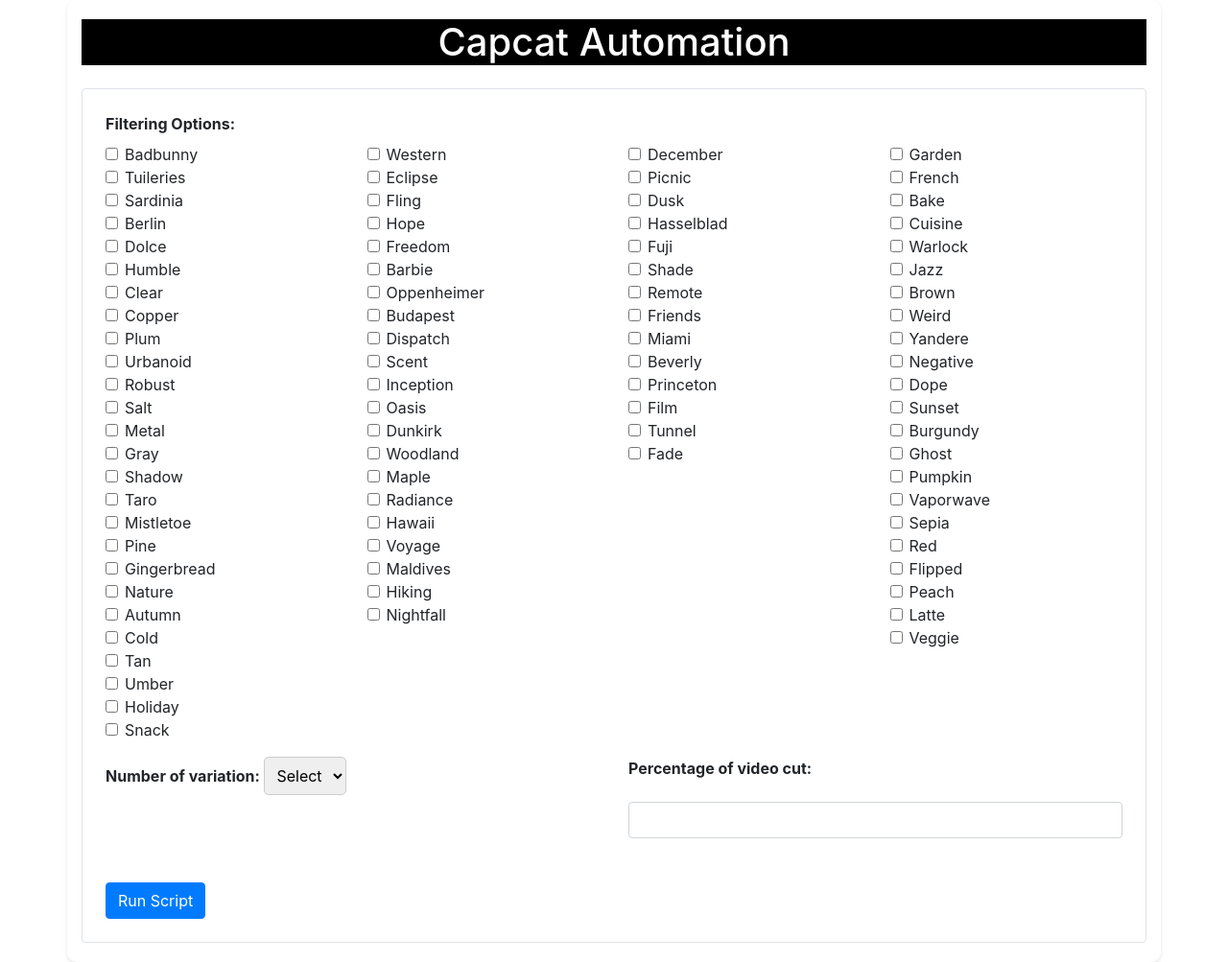
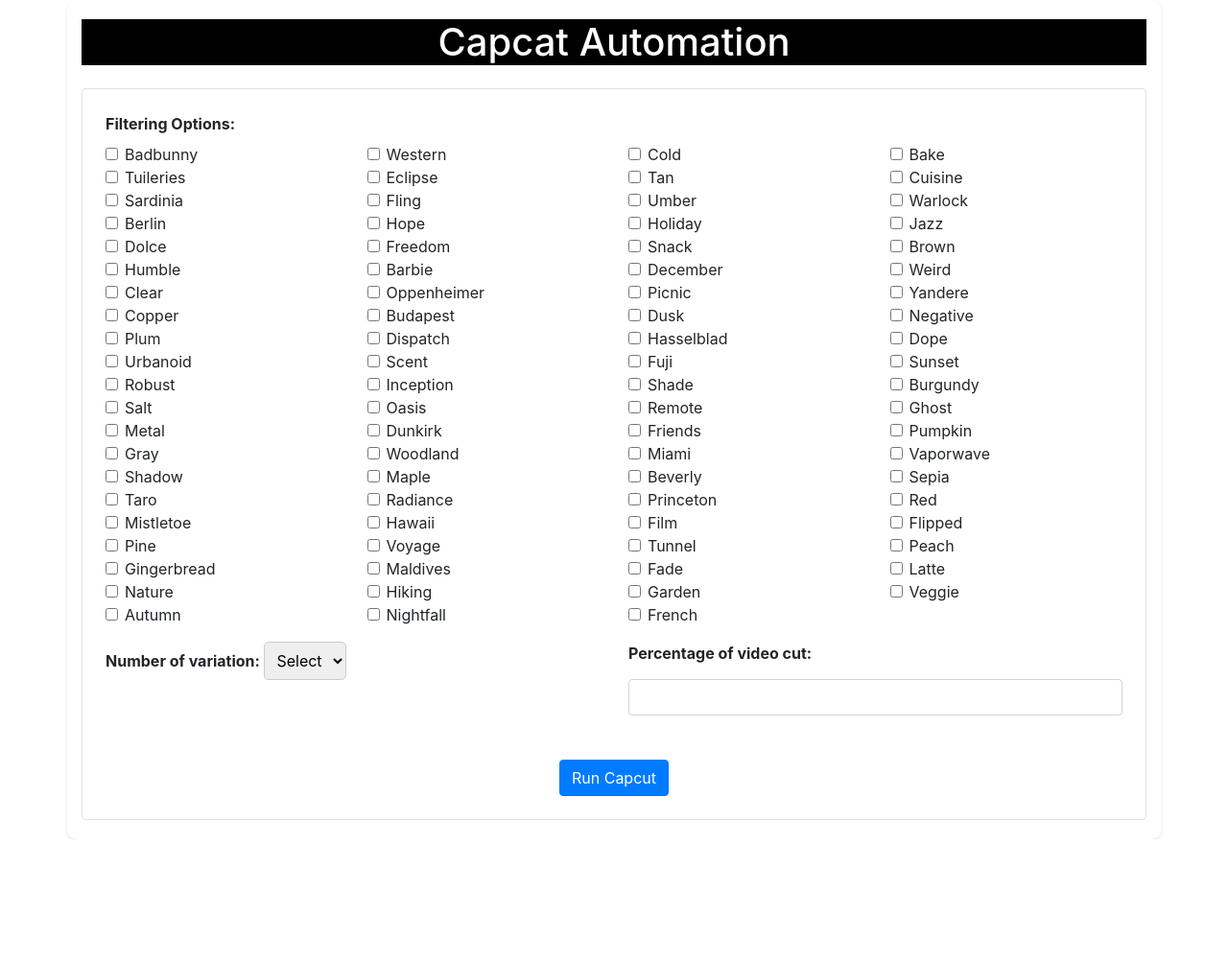
Before and after one commit to md-abdul-alim/capcut-automation, a FastAPI app: page / in a window 1280 px wide. Shown: the whole page at 96% size. After the commit the page ends 875 px from the top, so only its background shows below. Run offline with FastAPI, Linux system fonts and the light colour scheme.

Commit message:
'frontend_fix'

```diff
--- a/templates/index.html
+++ b/templates/index.html
@@ -463,19 +460,19 @@
                         <option value="13">13</option>
                         <option value="14">14</option>
                         <option value="15">15</option>
-
-                        <!-- Add more options as needed -->
                     </select>
                 </div>
 
                 <div class="col-md-6">
-                    <label for="percentage_of_video_cut" class="form-label">Percentage of video cut:</label>
+                    <label for="percentage_of_video_cut" class="form-label" style="margin-bottom: 0px;">Percentage of video cut:</label>
                     <input type="number" class="form-control" id="percentage_of_video_cut" name="percentage_of_video_cut" required>
                 </div>
             </div>
         </div>
 
-        <button type="submit" class="btn btn-primary">Run Script</button>
+        <div style="text-align: center;">
+            <button type="submit" class="btn btn-primary">Run Capcut</button>
+        </div>
     </form>
     {% if result_message %}
     <p class="mt-4">{{ result_message }}</p>
```
Also changed, not shown: other parts of templates/index.html (+26 -29 lines), main.py (+6 -7 lines).
